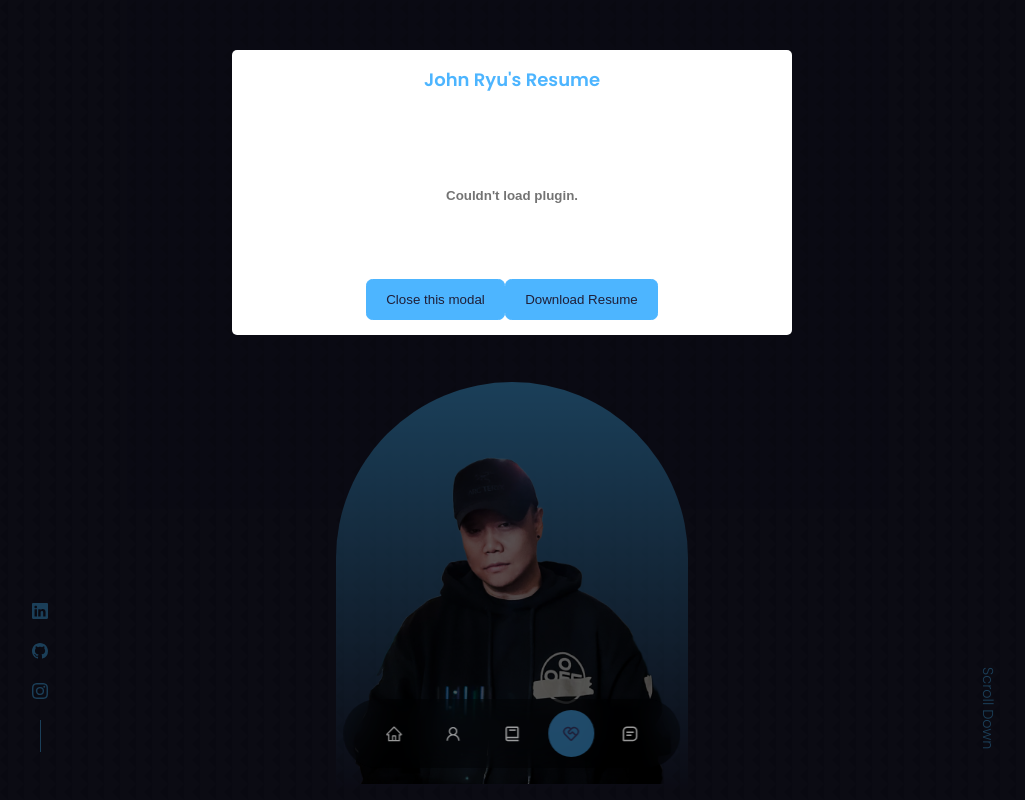
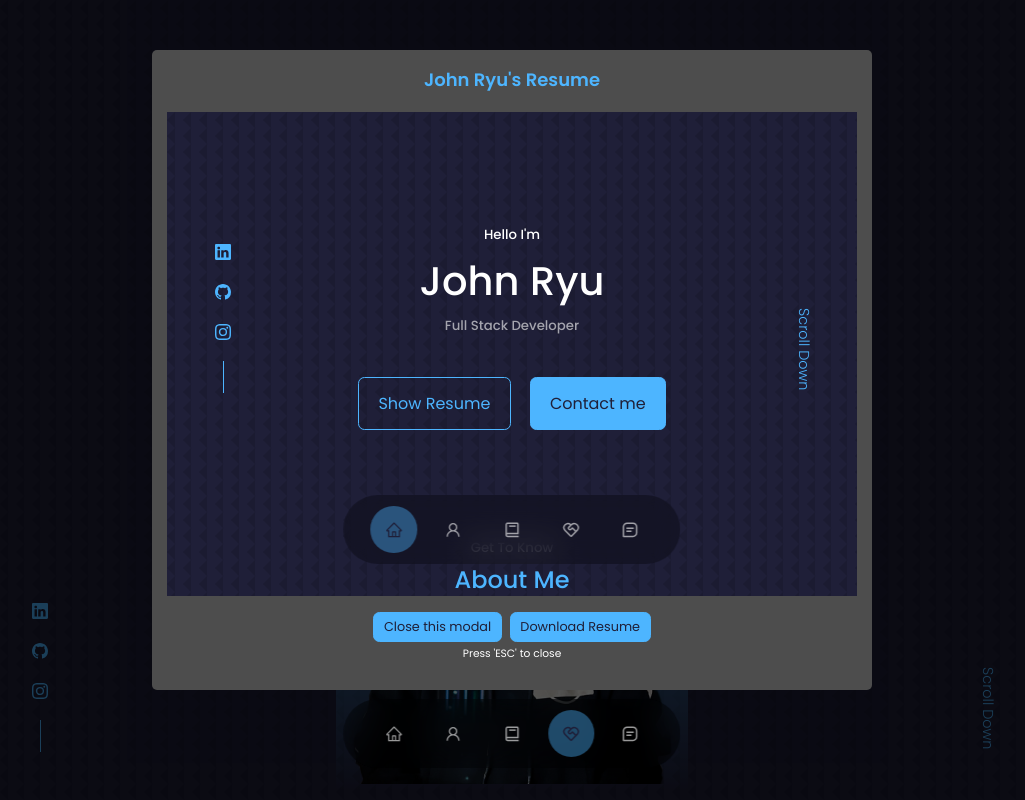
Before and after one commit to smashyou/portfolio, a React (Create React App) app: page / in a window 1280 px wide. Both pictures are taken after a click on the link "Show Resume". Shown: the top 800 px of the page, without its empty margins (128-1153 px from the left). Built offline with nearby package versions, Linux system fonts and the light colour scheme.

Commit message:
modal style edit and created separate modal component

```diff
--- a/src/components/header/CTA.jsx
+++ b/src/components/header/CTA.jsx
@@ -1,60 +1,8 @@
-import React from "react";
-import "./modal.css";
-import Resume from "../../assets/resume_jy.pdf";
-
-// Call To Action Component
-const { useState, useEffect } = React;
-const Modal = ({ onRequestClose }) => {
-  // Use useEffect to add an event listener to the document
-  useEffect(() => {
-    function onKeyDown(event) {
-      if (event.keyCode === 27) {
-        // Close the modal when the Escape key is pressed
-        onRequestClose();
-      }
-    }
-
-    // Prevent scolling
-    document.body.style.overflow = "hidden";
-    document.addEventListener("keydown", onKeyDown);
-
-    // Clear things up when unmounting this component
-    return () => {
-      document.body.style.overflow = "visible";
-      document.removeEventListener("keydown", onKeyDown);
-    };
-  });
-
-  return (
-    <div className="modal__backdrop">
-      <div className="modal__container">
-        <h3 id="header-text" className="modal__title">
-          John Ryu's Resume
-        </h3>
-        <div>
-          <object
-            id="my-object"
-            data={Resume}
-            aria-labelledby="jyresume"
-          ></object>
-        </div>
-
-        <button className="btn btn-primary" onClick={onRequestClose}>
-          Close this modal
-        </button>
-        <button className="btn btn-primary" value="download">
-          <a href={Resume} download style={{ color: "#1f1f38" }}>
-            Download Resume
-          </a>
-        </button>
-      </div>
-    </div>
-  );
-};
+import React, { useState } from "react";
+import Modal from "./Modal";
 
 const CTA = () => {
   const [isModalOpen, setModalIsOpen] = useState(false);
-  console.log(useState("hello")[1]);
   const toggleModal = () => {
     setModalIsOpen(!isModalOpen);
   };
--- /dev/null
+++ b/src/components/header/Modal.jsx
@@ -0,0 +1,58 @@
+import React, { useEffect } from "react";
+import "./modal.css";
+import Resume from "../../assets/resume_jy.pdf";
+
+// Call To Action Component
+const Modal = ({ onRequestClose }) => {
+  // Use useEffect to add an event listener to the document
+  useEffect(() => {
+    function onKeyDown(event) {
+      if (event.keyCode === 27) {
+        // Close the modal when the Escape key is pressed
+        onRequestClose();
+      }
+    }
+
+    // Prevent scolling
+    document.body.style.overflow = "hidden";
+    document.addEventListener("keydown", onKeyDown);
+
+    // Clear things up when unmounting this component
+    return () => {
+      document.body.style.overflow = "visible";
+      document.removeEventListener("keydown", onKeyDown);
+    };
+  });
+
+  return (
+    <div className="modal__backdrop">
+      <div className="modal__container">
+        <h3 className="modal__title">John Ryu's Resume</h3>
+        <div className="modal__object">
+          {/* <object
+            data={Resume}
+            type="application/pdf"
+            aria-labelledby="jyresume"
+            width={"100%"}
+            height={"100%"}
+          ></object> */}
+          <iframe title="jyresume" src={Resume} frameborder="0"></iframe>
+        </div>
+
+        <div className="modal__cta">
+          <a href="#home" className="modal__btn" onClick={onRequestClose}>
+            Close this modal
+          </a>
+          <a href={Resume} className="modal__btn" download>
+            Download Resume
+          </a>
+        </div>
+        <div className="modal__exit">
+          <small>Press 'ESC' to close</small>
+        </div>
+      </div>
+    </div>
+  );
+};
+
+export default Modal;
--- a/src/components/header/modal.css
+++ b/src/components/header/modal.css
@@ -12,44 +12,90 @@
 }
 
 .modal__container {
-  background: #fff;
+  background: rgb(77, 77, 77);
   border-radius: 5px;
-  max-width: 100%;
+  height: 80vh;
   margin: 50px auto;
   padding: 15px;
-  width: 560px;
+  width: 90vh;
+  z-index: 2;
 }
 
 .modal__title {
   font-size: 18px;
   font-weight: 600;
-  margin-bottom: 25px;
+  color: var(--color-primary);
+  margin-bottom: 1rem;
 }
 
-#my-object {
-  height: auto;
-  width: 300px;
+.modal__cta {
+  display: flex;
+  gap: 0.5rem;
+  justify-content: center;
 }
 
-#header-text {
-  color: var(--color-primary);
+.modal__btn {
+  font-size: 0.8rem;
+  width: max-content;
+  display: inline-block;
+  background: var(--color-primary);
+  color: var(--color-bg);
+  padding: 0.2rem 0.6rem;
+  border-radius: 0.4rem;
+  cursor: pointer;
+  border: 1px solid var(--color-primary);
+  transition: var(--transition);
 }
 
-/* .a {
-  width: max-content !important;
-  display: inline-block !important;
-  color: var(--color-primary) !important;
-  padding: 0.75rem 1.2rem !important;
-  border-radius: 0.4rem !important;
-  cursor: pointer !important;
-  border: 1px solid var(--color-primary) !important;
-  transition: var(--transition) !important;
-  background: var(--color-primary) !important;
-  color: var(--color-bg) !important;
+.modal__exit {
+  font-size: 0.8rem;
+  padding-bottom: 1rem;
 }
 
-.a:hover {
-  background: var(--color-white) !important;
-  color: var(--color-bg) !important;
-  border-color: transparent !important;
-} */
+.modal__object {
+  /* height: 50vh;
+  width: 80vh;
+  margin-bottom: 1rem; */
+  /* height: 80%;
+  width: 80%;
+  margin: 0 auto;
+  padding: 10px;
+  position: relative;
+  z-index: 3; */
+
+  height: 500px;
+  width: 100%;
+  padding-bottom: 1rem;
+  position: relative;
+}
+
+.modal__object iframe {
+  height: 100%;
+  width: 100%;
+  box-sizing: border-box;
+}
+/* ==================== MEDIA QUERIES (MEDIUM DEVICES) ==================== */
+@media screen and (max-width: 1024px) {
+  .modal__container {
+    width: var(--container-width-md);
+  }
+}
+
+/* ==================== MEDIA QUERIES (SMALL DEVICES) ==================== */
+@media screen and (max-width: 600px) {
+  .modal__container {
+    width: var(--container-width-sm);
+  }
+
+  /* .modal__object iframe {
+    height: 70%;
+    width: 70%;
+  } */
+
+  .modal__btn {
+    font-size: 0.7rem;
+  }
+  .modal__exit {
+    font-size: 0.7rem;
+  }
+}
```
